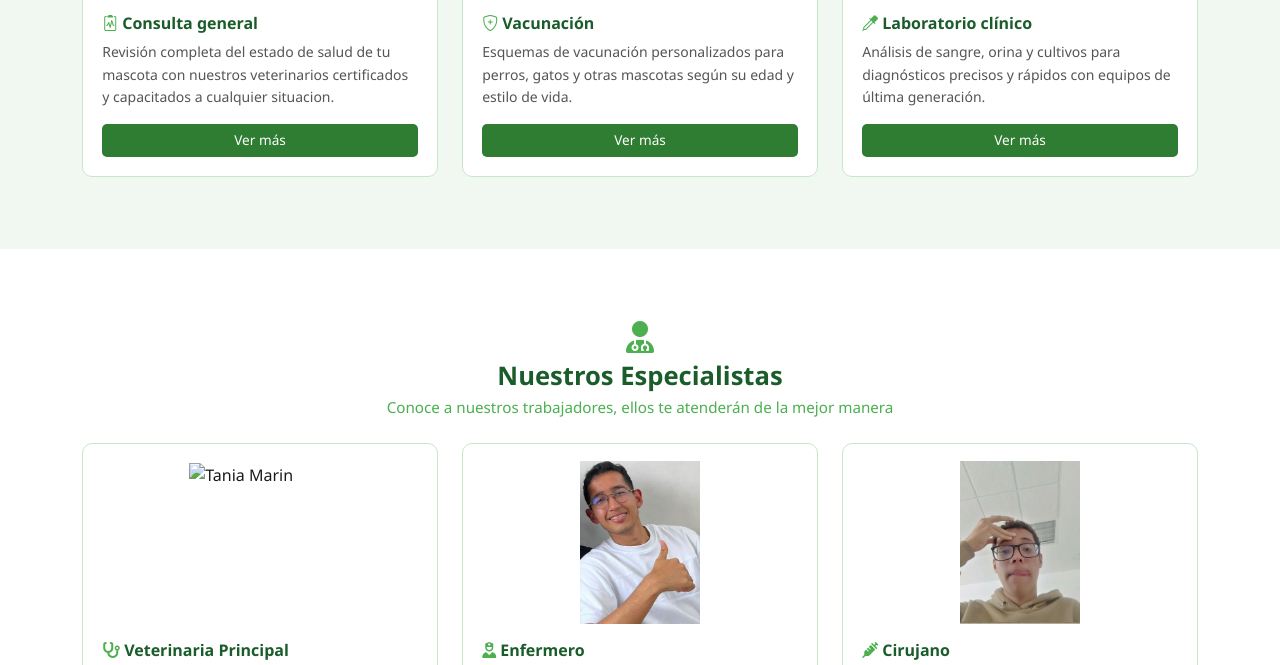
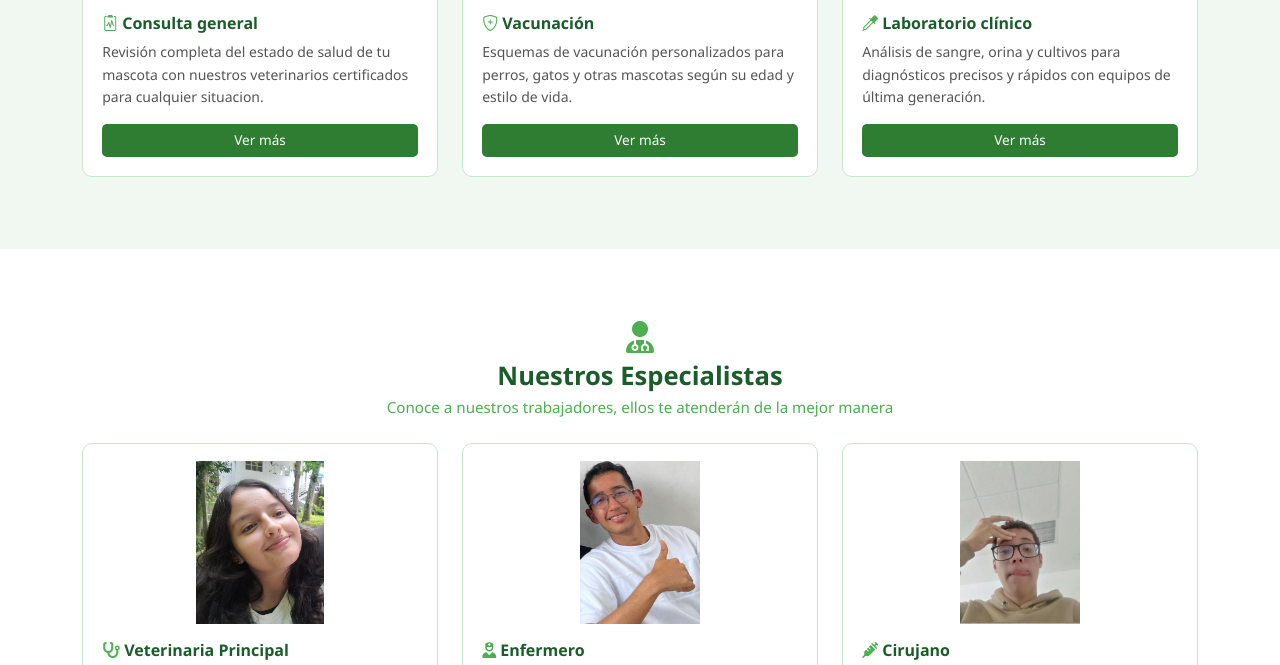
Before and after one commit to juangalvez1/IS623ComputacionGraficaJuanGalvez, a website: page Parcial2/Punto3/index.html in a window 1280 px wide. Shown: the part 852-1517 px from the top of the page. Drawn offline with nearby package versions, Linux system fonts and the light colour scheme.

Commit message:
Adding final 'Especialista' picture and fixing code identation

```diff
--- a/Parcial2/Punto3/index.html
+++ b/Parcial2/Punto3/index.html
@@ -12,7 +12,6 @@
         <title>VetCare Plus - Clínica Veterinaria</title>
     </head>
     <body>
-
         <!-- ===================== NAVBAR ===================== -->
         <nav class="navbar navbar-expand-lg vc-navbar py-0 sticky-top">
             <div class="container">
@@ -46,8 +45,6 @@
                     </div>
                     <div class="col-lg-6 text-center">
                         <div class="vc-hero-img-slot">
-                <!-- <i class="bi bi-camera" style="font-size:2rem;color:#81c784;"></i>
-                <span>Imagen principal</span> -->
                             <img src="img\principal-image.jpg" class="w-100 h-100 object-fit-cover rounded-4">
                         </div>
                     </div>
@@ -72,7 +69,7 @@
                             </div>
                             <div class="vc-card-body d-flex flex-column">
                                 <h3 class="vc-card-title"><i class="bi bi-clipboard2-pulse me-1"></i>Consulta general</h3>
-                    <p class="vc-card-text flex-grow-1">Revisión completa del estado de salud de tu mascota con nuestros veterinarios certificados y capacitados a cualquier situacion.</p>
+                                <p class="vc-card-text flex-grow-1">Revisión completa del estado de salud de tu mascota con nuestros veterinarios certificados para cualquier situacion.</p>
                                 <a href="#" class="btn vc-btn-card mt-auto">Ver más</a>
                             </div>
                         </div>
@@ -103,7 +100,6 @@
                             </div>
                         </div>
                     </div>
-
                 </div>
             </div>
         </section>
@@ -121,7 +117,7 @@
                     <div class="col-md-4">
                         <div class="vc-card h-100">
                             <div class="vc-card-img-esp">
-                    <img src="" alt="Tania Marin"/>
+                                <img src="img/Tania.jpeg" alt="Tania Marin"/>
                             </div>
                             <div class="vc-card-body d-flex flex-column">
                                 <h3 class="vc-card-title"><i class="fa-solid fa-stethoscope me-1"></i>Veterinaria Principal</h3>
@@ -156,7 +152,6 @@
                             </div>
                         </div>
                     </div>
-
                 </div>
             </div>
         </section>
@@ -174,7 +169,9 @@
                     <div class="col-md-4">
                         <div class="vc-plan h-100 d-flex flex-column">
                             <div class="flex-grow-1">
-                    <div class="vc-plan-icon"><i class="fa-solid fa-seedling"></i></div>
+                                <div class="vc-plan-icon">
+                                    <i class="fa-solid fa-seedling"></i>
+                                </div>
                                 <h3 class="vc-plan-name">Básico</h3>
                                 <div class="vc-plan-price">$49.900 <span>/mes</span></div>
                                 <ul class="vc-plan-features">
@@ -190,8 +187,12 @@
                     <div class="col-md-4">
                         <div class="vc-plan vc-plan-featured h-100 d-flex flex-column">
                             <div class="flex-grow-1">
-                    <span class="vc-badge-popular"><i class="fa-solid fa-star me-1"></i>Más popular</span>
-                    <div class="vc-plan-icon"><i class="fa-solid fa-shield-heart"></i></div>
+                                <span class="vc-badge-popular">
+                                    <i class="fa-solid fa-star me-1"></i>Más popular
+                                </span>
+                                <div class="vc-plan-icon">
+                                    <i class="fa-solid fa-shield-heart"></i>
+                                </div>
                                 <h3 class="vc-plan-name">Preventivo</h3>
                                 <div class="vc-plan-price">$89.900 <span>/mes</span></div>
                                 <ul class="vc-plan-features">
@@ -208,7 +209,9 @@
                     <div class="col-md-4">
                         <div class="vc-plan h-100 d-flex flex-column">
                             <div class="flex-grow-1">
-                    <div class="vc-plan-icon"><i class="fa-solid fa-crown"></i></div>
+                                <div class="vc-plan-icon">
+                                    <i class="fa-solid fa-crown"></i>
+                                </div>
                                 <h3 class="vc-plan-name">Premium</h3>
                                 <div class="vc-plan-price">$149.900 <span>/mes</span></div>
                                 <ul class="vc-plan-features">
@@ -222,7 +225,6 @@
                             <button class="btn vc-btn-plan mt-3">Seleccionar plan</button>
                         </div>
                     </div>
-
                 </div>
             </div>
         </section>
@@ -290,7 +292,6 @@
                 <div class="row justify-content-center">
                     <div class="col-lg-8">
                         <div class="accordion vc-accordion" id="faqAccordion">
-
                             <div class="accordion-item vc-faq-item">
                                 <h2 class="accordion-header">
                                 <button class="accordion-button vc-faq-btn collapsed" type="button" data-bs-toggle="collapse" data-bs-target="#faq1">
--- a/Parcial2/Punto3/style.css
+++ b/Parcial2/Punto3/style.css
@@ -8,6 +8,10 @@
     --vc-border:  #c8e6c9;
     --vc-muted:   #a5d6a7;
     --vc-text-on-dark: #c8e6c9;
+}
+
+html {
+scroll-behavior: smooth;
 }
 
 body {
```
Also changed, not shown: Parcial2/Punto3/img/Tania.jpeg (added). Lines whose indentation alone changed are shown as unchanged.
